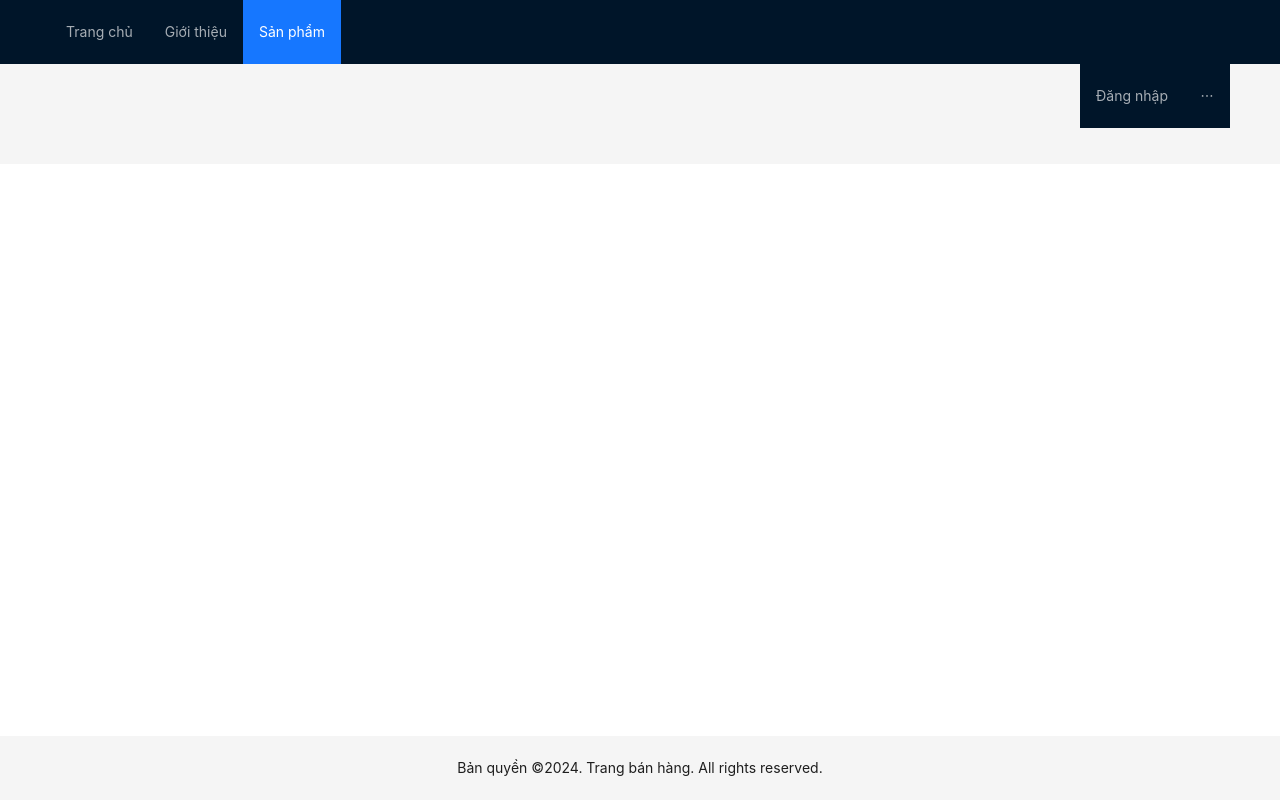
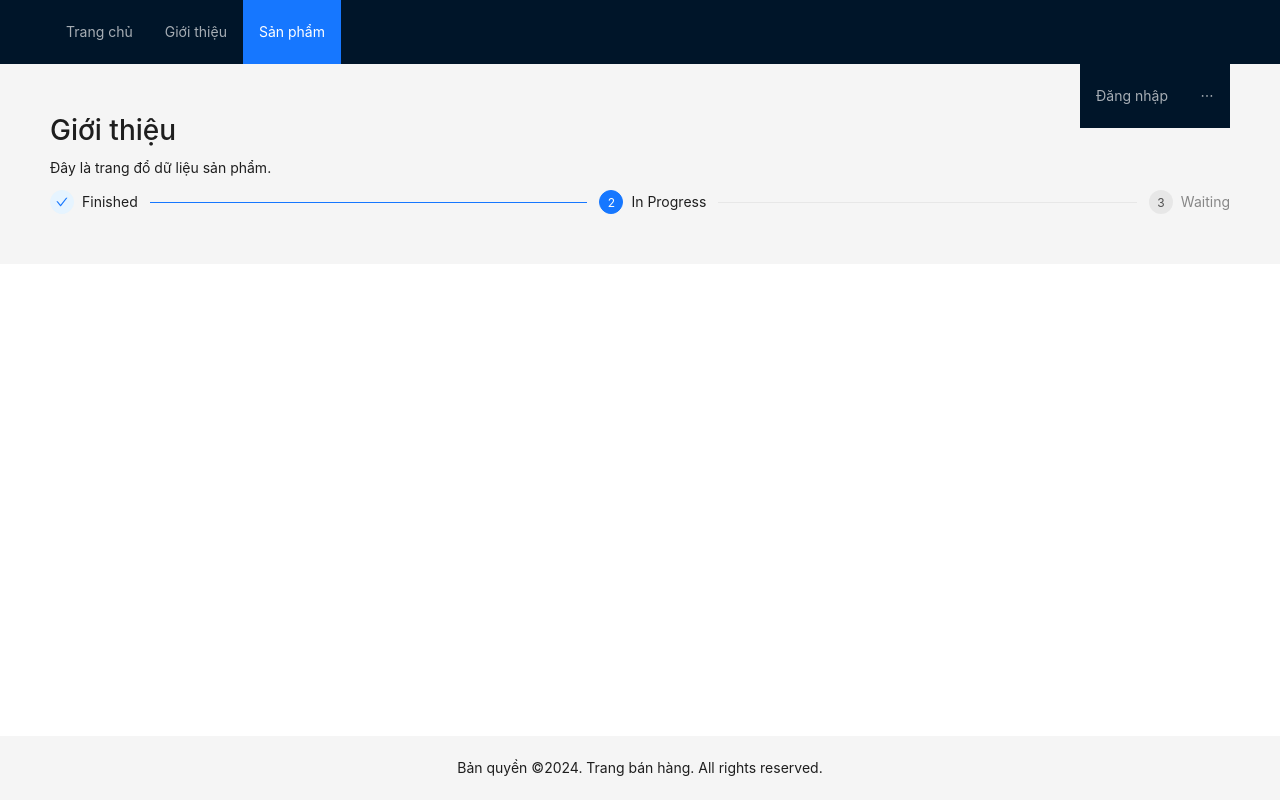
Before and after one commit to thoaitran078/react-n-hihi, a React (Create React App) app: page / in a window 1280 px wide. Both pictures are taken after a click on the item "Sản phẩm". Built offline with nearby package versions, Linux system fonts and the light colour scheme.

Commit message:
Cập nhật khoong còn lỗi

```diff
--- a/src/App.js
+++ b/src/App.js
@@ -1,6 +1,8 @@
 import React, { useState } from 'react';
 import { Layout, Menu, Modal, Input, Button } from 'antd';
 import 'antd/dist/reset.css';
+import { Steps } from 'antd';
+
 
 const { Header, Content, Footer } = Layout;
 
@@ -17,6 +19,13 @@ const App = () => {
   const handleLogin = () => {
     // Xử lý đăng nhập tại đây
     console.log('Đăng nhập với tên người dùng:', username, 'và mật khẩu:', password);
+    // Sau khi xử lý đăng nhập, bạn có thể chuyển đến trang chính hoặc thực hiện các hành động khác
+    // Ví dụ: history.push('/dashboard');
+  };
+
+  const handleRe = () => {
+    // Xử lý đăng nhập tại đây
+    console.log('Đăng nhập với tên người dùng:', username, 'và mật khẩu:', password,'Đăng nhập với tên người dùng:', email, 'và mật khẩu:', phoneNumber, 'và mật khẩu:', address);
     // Sau khi xử lý đăng nhập, bạn có thể chuyển đến trang chính hoặc thực hiện các hành động khác
     // Ví dụ: history.push('/dashboard');
   };
@@ -60,6 +69,29 @@ const App = () => {
             {/* Thêm nội dung giới thiệu */}
           </div>
         )}
+        {currentPage === 'products' && (
+          <div>
+            <h1>Giới thiệu</h1>
+            <p>Đây là trang đổ dữ liệu sản phẩm.</p>
+            <Steps
+    size="small"
+    current={1}
+    items={[
+      {
+        title: 'Finished',
+      },
+      {
+        title: 'In Progress',
+      },
+      {
+        title: 'Waiting',
+      },
+    ]}
+  />
+
+            {/* Thêm nội dung giới thiệu */}
+          </div>
+        )}
       </Content>
       <Footer style={{ position: 'fixed', bottom: 0, width: '100%', textAlign: 'center' }}>
         Bản quyền ©2024. Trang bán hàng. All rights reserved.
@@ -92,7 +124,7 @@ const App = () => {
         onCancel={() => setRegisterVisible(false)}
         footer={[
           <Button key="cancel" onClick={() => setRegisterVisible(false)}>Hủy</Button>,
-          <Button key="register" type="primary" onClick={handleLogin}>Đăng nhập</Button>,
+          <Button key="register" type="primary" onClick={handleRe}>Đăng ký</Button>,
         ]}
       >
         <Input
@@ -105,6 +137,12 @@ const App = () => {
           placeholder="email của m"
           value={password}
           onChange={(e) => setEmail(e.target.value)}
+          style={{ marginBottom: 16 }}
+        />
+        <Input
+          placeholder="địa chỉ "
+          value={password}
+          onChange={(e) => setAddress(e.target.value)}
           style={{ marginBottom: 16 }}
         />
         <Input
```
